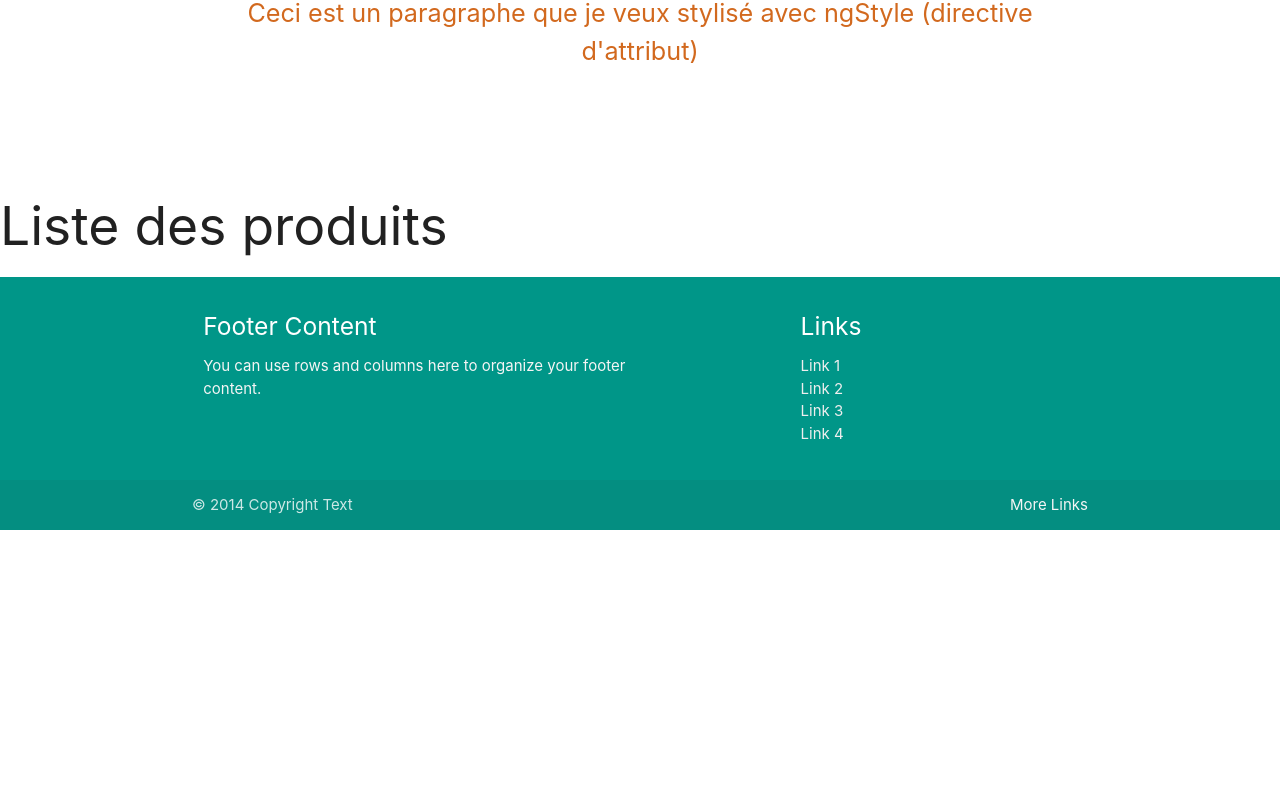
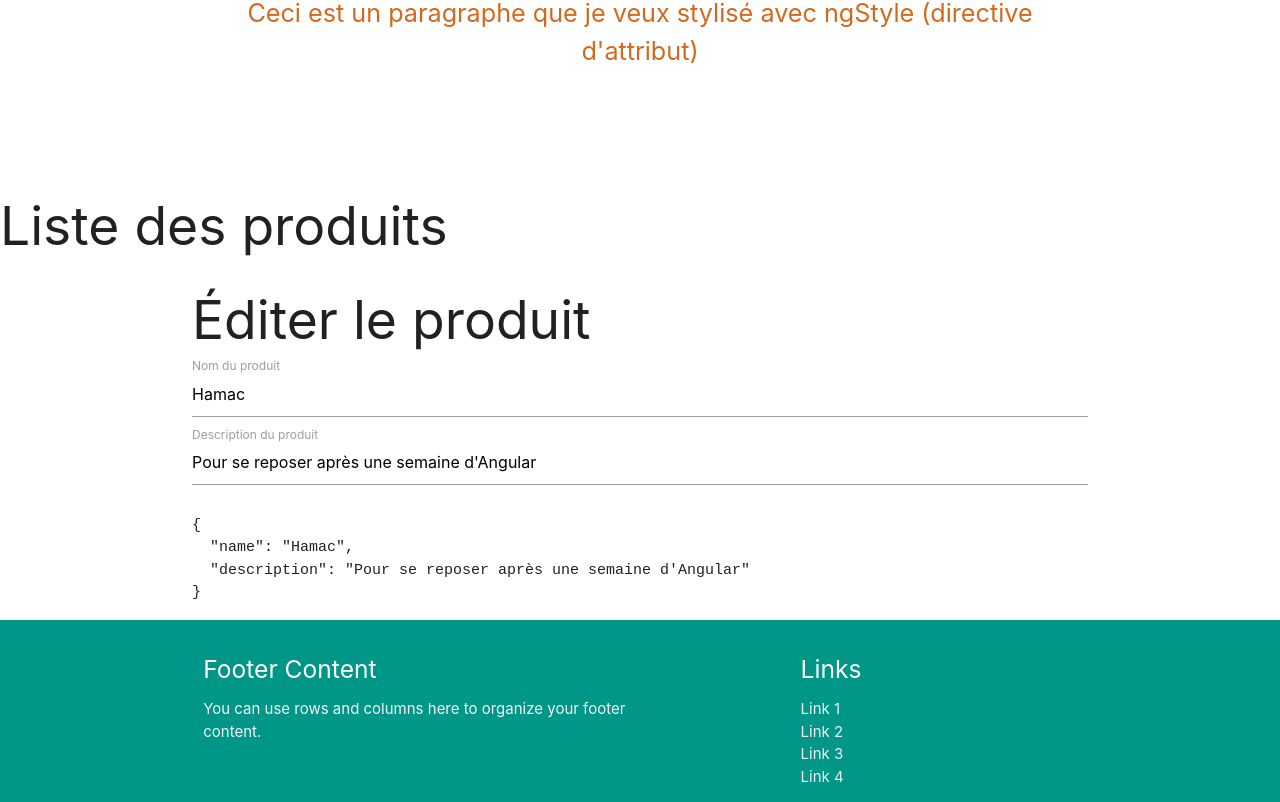
Before and after one commit to Marooxx/angular0518, an Angular app: page / in a window 1280 px wide. Shown: the part 568-1370 px from the top of the page. Before the commit the page ends 1098 px from the top, so only its background shows below. Built offline with nearby package versions, Linux system fonts and the light colour scheme.

Commit message:
Utilisation de ngModel : Two way data binding

```diff
--- a/src/app/app.component.html
+++ b/src/app/app.component.html
@@ -24,3 +24,4 @@
   </div>
 
 <app-product-list></app-product-list>
+<app-product-edit></app-product-edit>
--- /dev/null
+++ b/src/app/model/product.ts
@@ -0,0 +1,12 @@
+// Création de la classe du Produit
+export class Product {
+    name: string;
+    description: string;
+    constructor(name: string, description: string) {
+        this.name = name;
+        this.description = description;
+    }
+}
+
+// Création d'un produit de test
+export const PRODUCT_TEST = new Product('Hamac', 'Pour se reposer après une semaine d\'Angular');
--- /dev/null
+++ b/src/app/product-edit/product-edit.component.html
@@ -0,0 +1,17 @@
+
+<section class="container">
+    <h2>Éditer le produit</h2>
+    <form>
+      <div class="input-field">
+          <input [(ngModel)]="product.name" type="text" name="name" id="name">
+          <label for="name">Nom du produit</label>
+      </div>
+
+      <div class="input-field">
+        <label for="description">Description du produit</label>
+        <textarea [(ngModel)]="product.description" name="description" id="description" class="materialize-textarea"></textarea>
+      </div>
+    </form>
+
+    <pre>{{ product | json }}</pre>
+</section>
--- /dev/null
+++ b/src/app/product-edit/product-edit.component.ts
@@ -0,0 +1,18 @@
+import { Component } from '@angular/core';
+
+import { Product, PRODUCT_TEST } from '../model/product';
+
+@Component({
+  selector: 'app-product-edit',
+  templateUrl: './product-edit.component.html',
+  styleUrls: ['./product-edit.component.css']
+})
+export class ProductEditComponent {
+
+  // On stocke le produit
+  private product: Product;
+
+  constructor() {
+    this.product = PRODUCT_TEST;
+  }
+}
```
Also changed, not shown: src/app/app.module.ts (+6 -2 lines), src/app/product-edit/product-edit.component.css (added).
